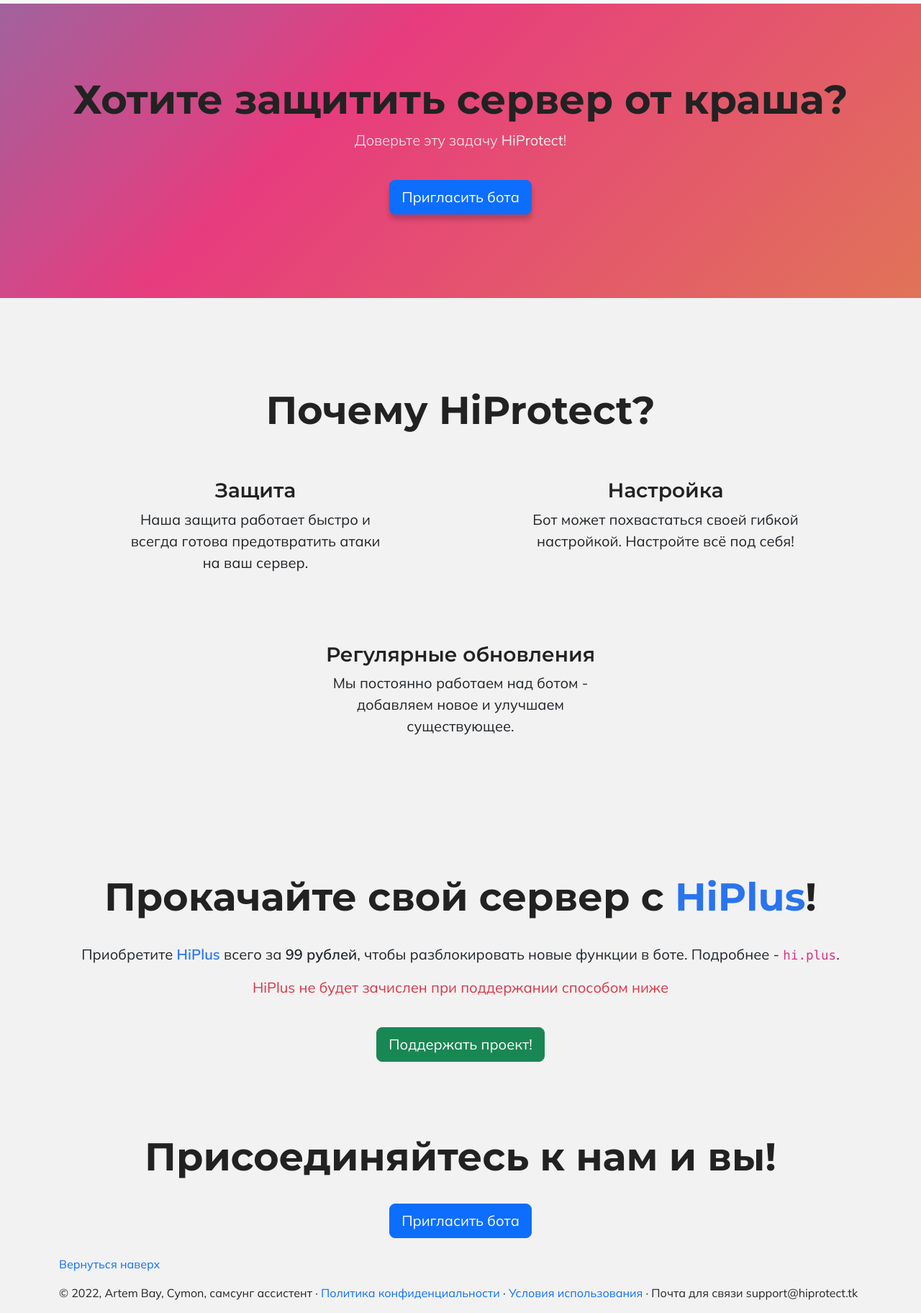
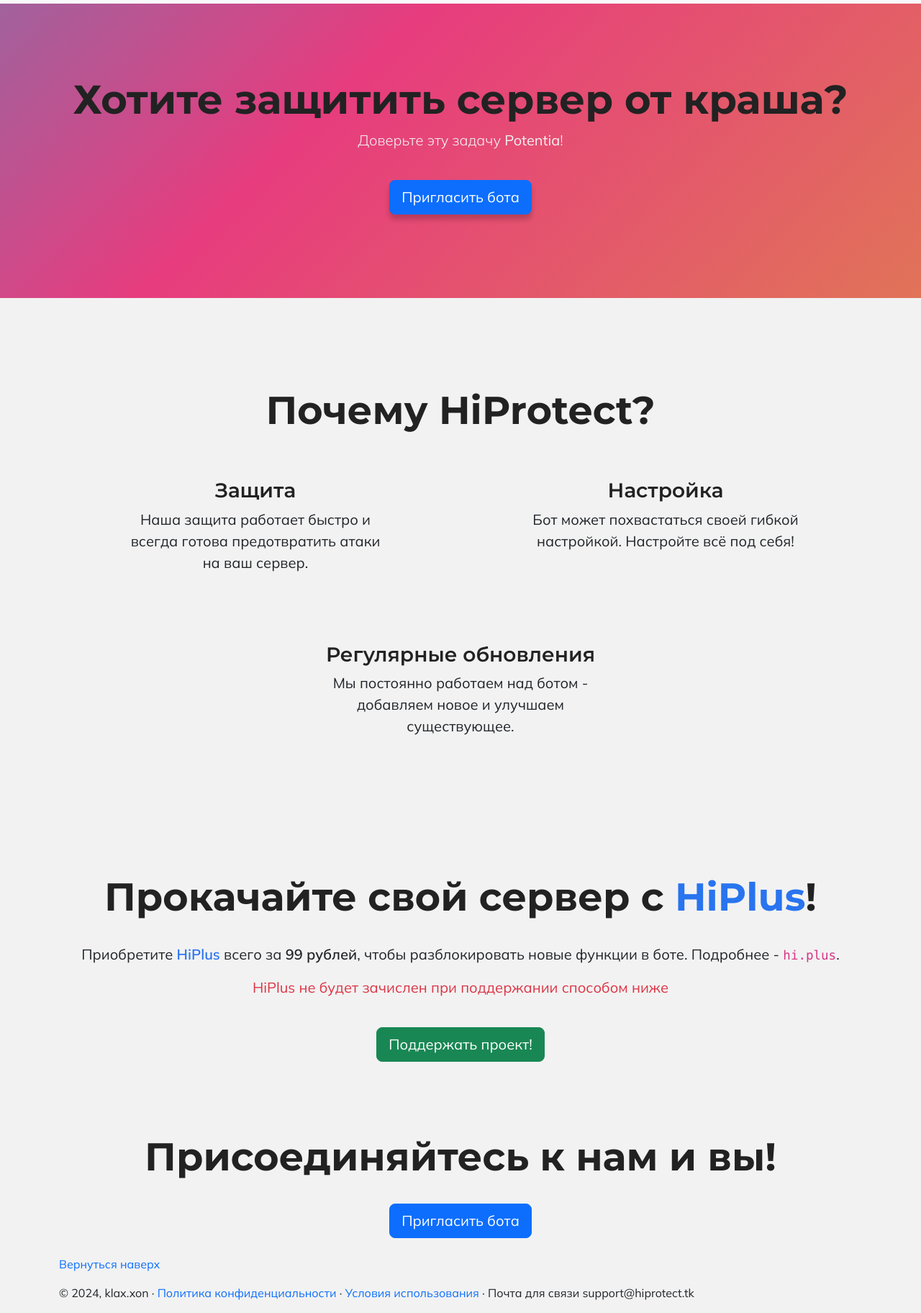
Before and after one commit to PotentiaBot/potentiabot.github.io, a plain HTML site: page index.html in a window 1280 px wide. Shown: the part 69-1893 px from the top of the page at 72% size. Drawn offline with nearby package versions, Linux system fonts and the light colour scheme.

Commit message:
Update index.html

```diff
--- a/index.html
+++ b/index.html
@@ -45,7 +45,7 @@
         </nav>
         <div class="jumbotron gradient title">
             <h1 class="display-4">Хотите защитить сервер от краша?</h1>
-            <p class="lead">Доверьте эту задачу <b>HiProtect</b>!</p>
+            <p class="lead">Доверьте эту задачу <b>Potentia</b>!</p>
             <br>
             <p class="lead">
               <a class="btn btn-primary btn-lg" href="https://discord.com/oauth2/authorize?client_id=740540209896095864&scope=bot%20applications.commands&permissions=8" role="button" target="_blank">Пригласить бота</a>
@@ -89,7 +89,7 @@
         <br>
         <footer class="container">
             <p class="float-right"><a href="#">Вернуться наверх</a></p>
-            <p>© 2022, Artem Bay, Cymon, самсунг ассистент · <a href="/privacy.html">Политика конфиденциальности</a> · <a href="/terms.html">Условия использования</a> · Почта для связи support@hiprotect.tk</p>
+            <p>© 2024, klax.xon · <a href="/privacy.html">Политика конфиденциальности</a> · <a href="/terms.html">Условия использования</a> · Почта для связи support@hiprotect.tk</p>
         </footer>
     </body>
 </html>
```
